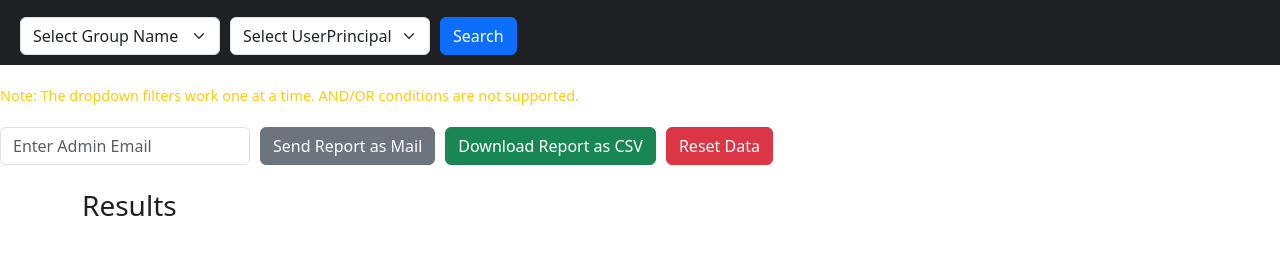
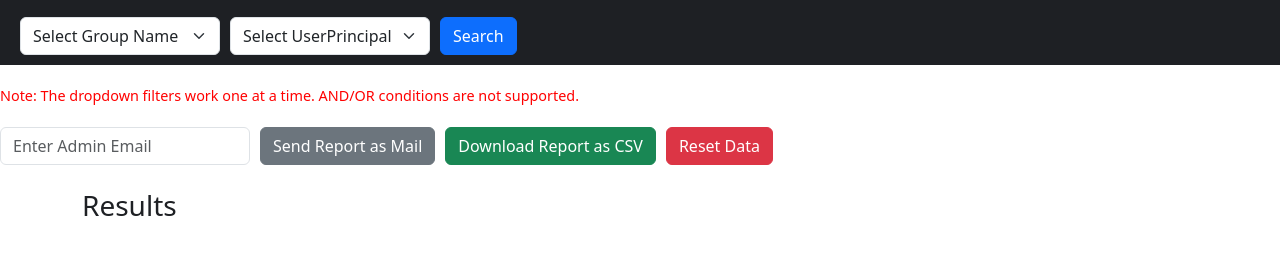
Before and after one commit to m365corner/m365-group-management, a plain HTML site: page public/index.html in a window 1280 px wide. Shown: the part 47-302 px from the top of the page. Drawn offline with nearby package versions, Linux system fonts and the light colour scheme; a script that the page names is missing.

Commit message:
Update index.html

```diff
--- a/public/index.html
+++ b/public/index.html
@@ -68,7 +68,7 @@
         .note {
             margin: 20px 0;
             font-size: 0.9rem;
-            color: #ffcc00;
+            color: red;
         }
     </style>
 </head>
```
